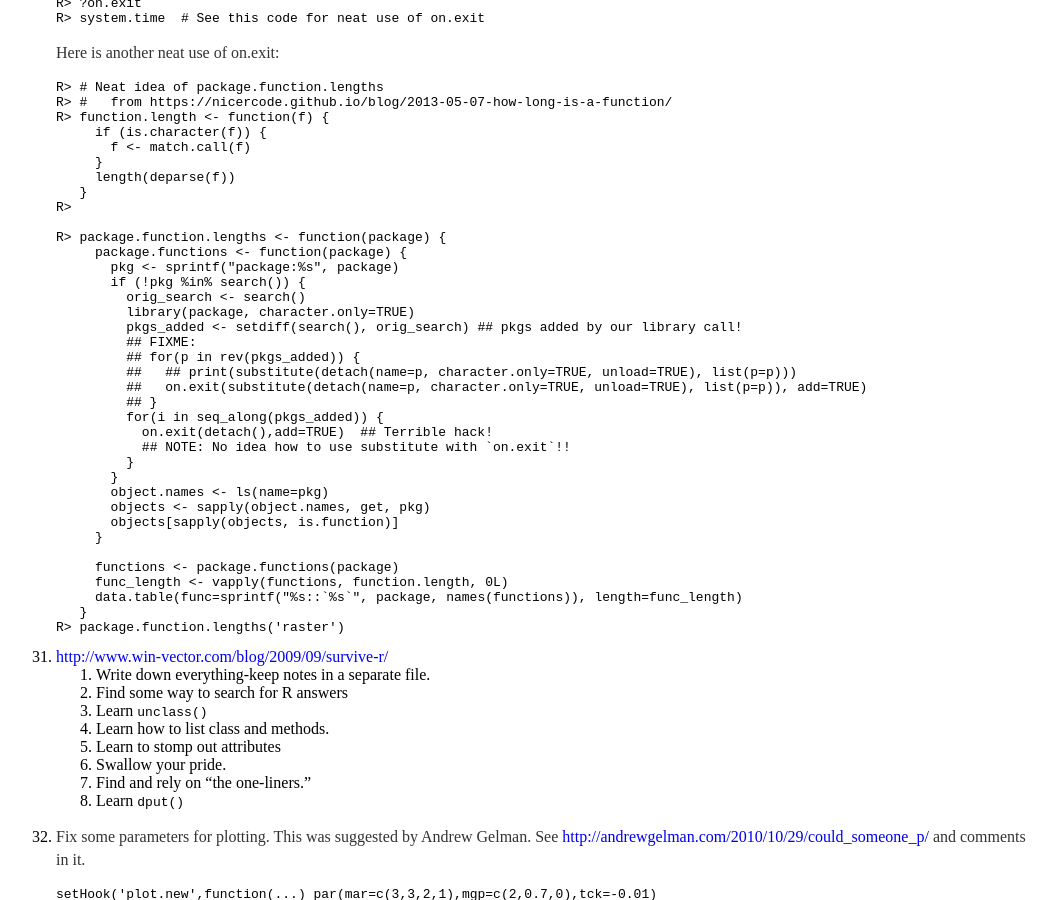
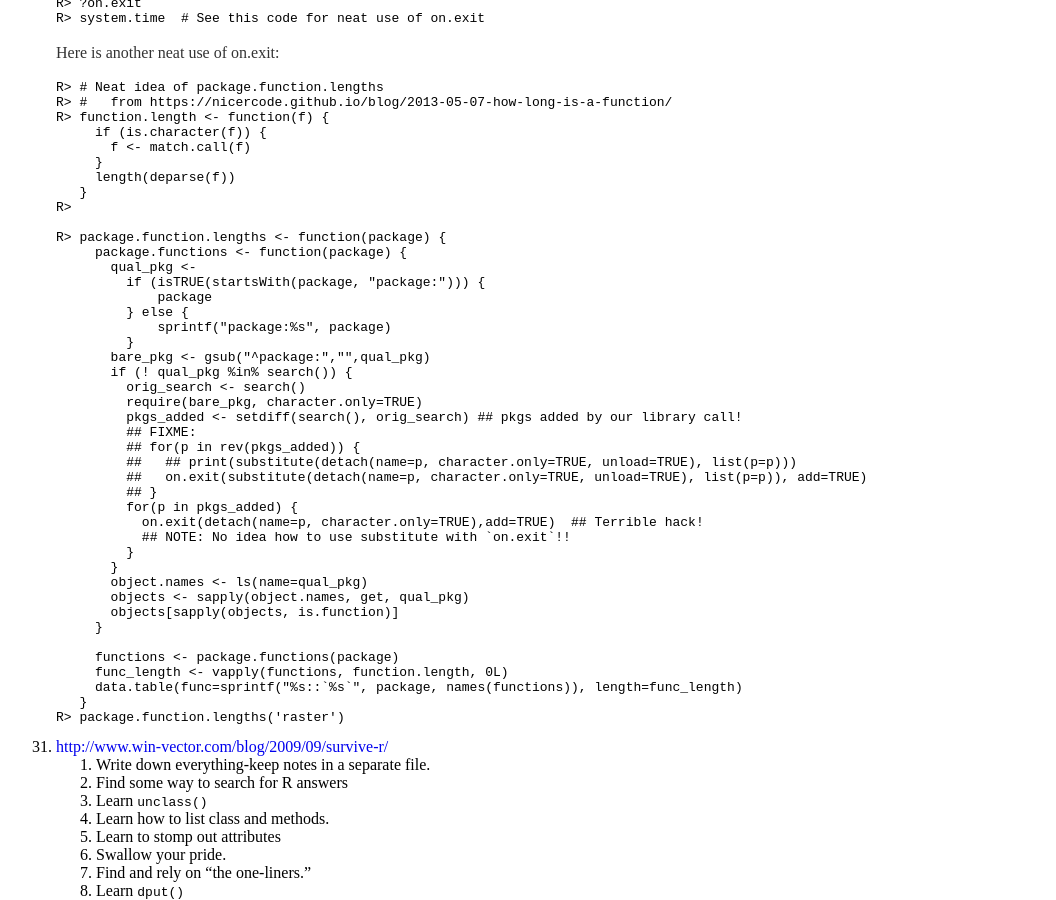
Before and after one commit to vlulla/vlulla.github.io, a Jekyll site: the page built from NOTES_R.md, in a window 1280 px wide and 900 px high, scrolled down 4728 px. Shown: the whole window, without its empty margins (112-1168 px from the left). Built offline with Jekyll 4.4.1, drawn with Linux system fonts in a browser that asks for light colours.

Commit message:
Fixed a function in my R utils.
Also, fixed a few minor typos.

```diff
--- a/NOTES_R.md
+++ b/NOTES_R.md
@@ -390,23 +390,29 @@ layout: default
 
      R> package.function.lengths <- function(package) {
           package.functions <- function(package) {
-            pkg <- sprintf("package:%s", package)
-            if (!pkg %in% search()) {
+            qual_pkg <-
+              if (isTRUE(startsWith(package, "package:"))) {
+                  package
+              } else {
+                  sprintf("package:%s", package)
+              }
+            bare_pkg <- gsub("^package:","",qual_pkg)
+            if (! qual_pkg %in% search()) {
               orig_search <- search()
-              library(package, character.only=TRUE)
+              require(bare_pkg, character.only=TRUE)
               pkgs_added <- setdiff(search(), orig_search) ## pkgs added by our library call!
               ## FIXME:
               ## for(p in rev(pkgs_added)) {
               ##   ## print(substitute(detach(name=p, character.only=TRUE, unload=TRUE), list(p=p)))
               ##   on.exit(substitute(detach(name=p, character.only=TRUE, unload=TRUE), list(p=p)), add=TRUE)
               ## }
-              for(i in seq_along(pkgs_added)) {
-                on.exit(detach(),add=TRUE)  ## Terrible hack!
+              for(p in pkgs_added) {
+                on.exit(detach(name=p, character.only=TRUE),add=TRUE)  ## Terrible hack!
                 ## NOTE: No idea how to use substitute with `on.exit`!!
               }
             }
-            object.names <- ls(name=pkg)
-            objects <- sapply(object.names, get, pkg)
+            object.names <- ls(name=qual_pkg)
+            objects <- sapply(object.names, get, qual_pkg)
             objects[sapply(objects, is.function)]
           }
 
```
Also changed, not shown: 1 other file.
